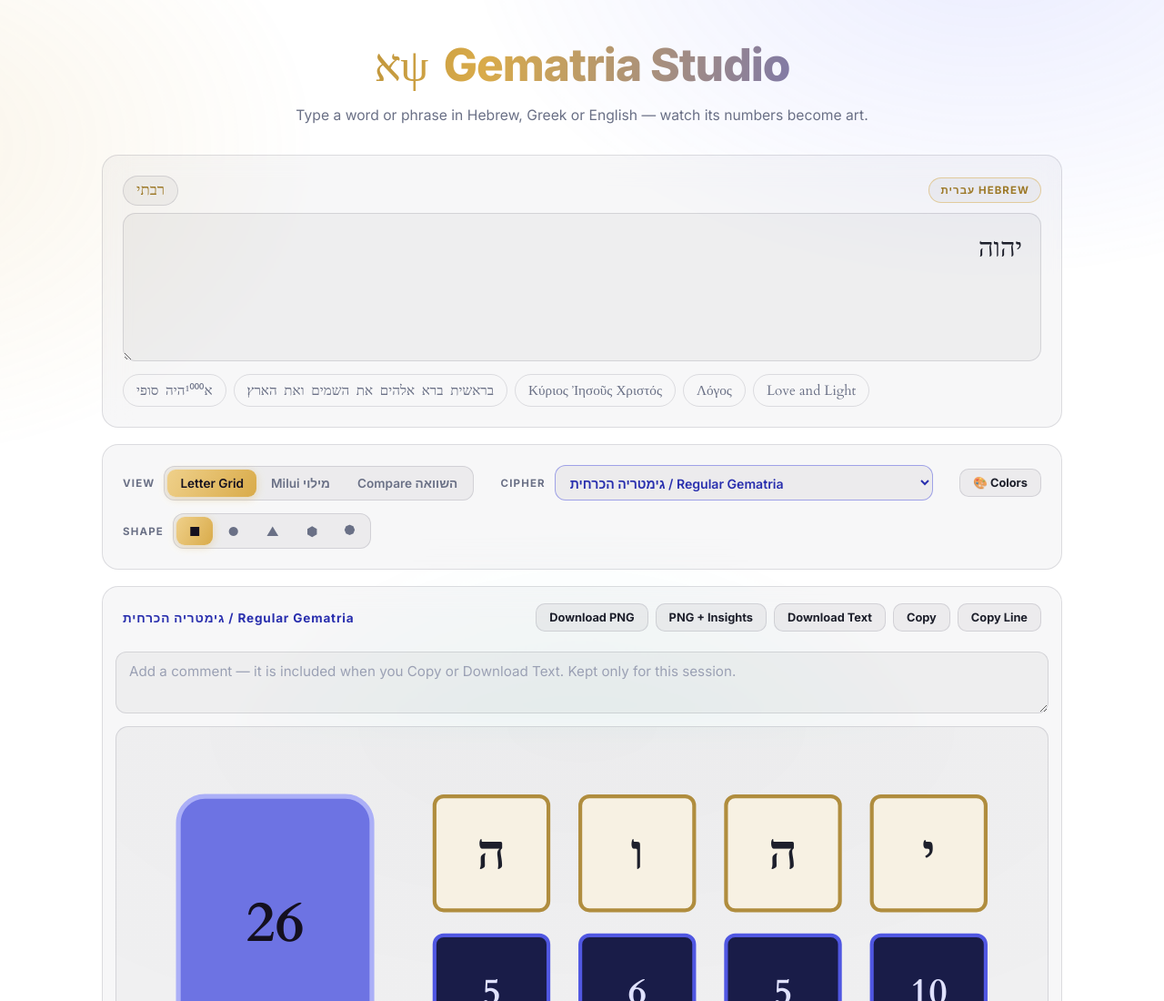
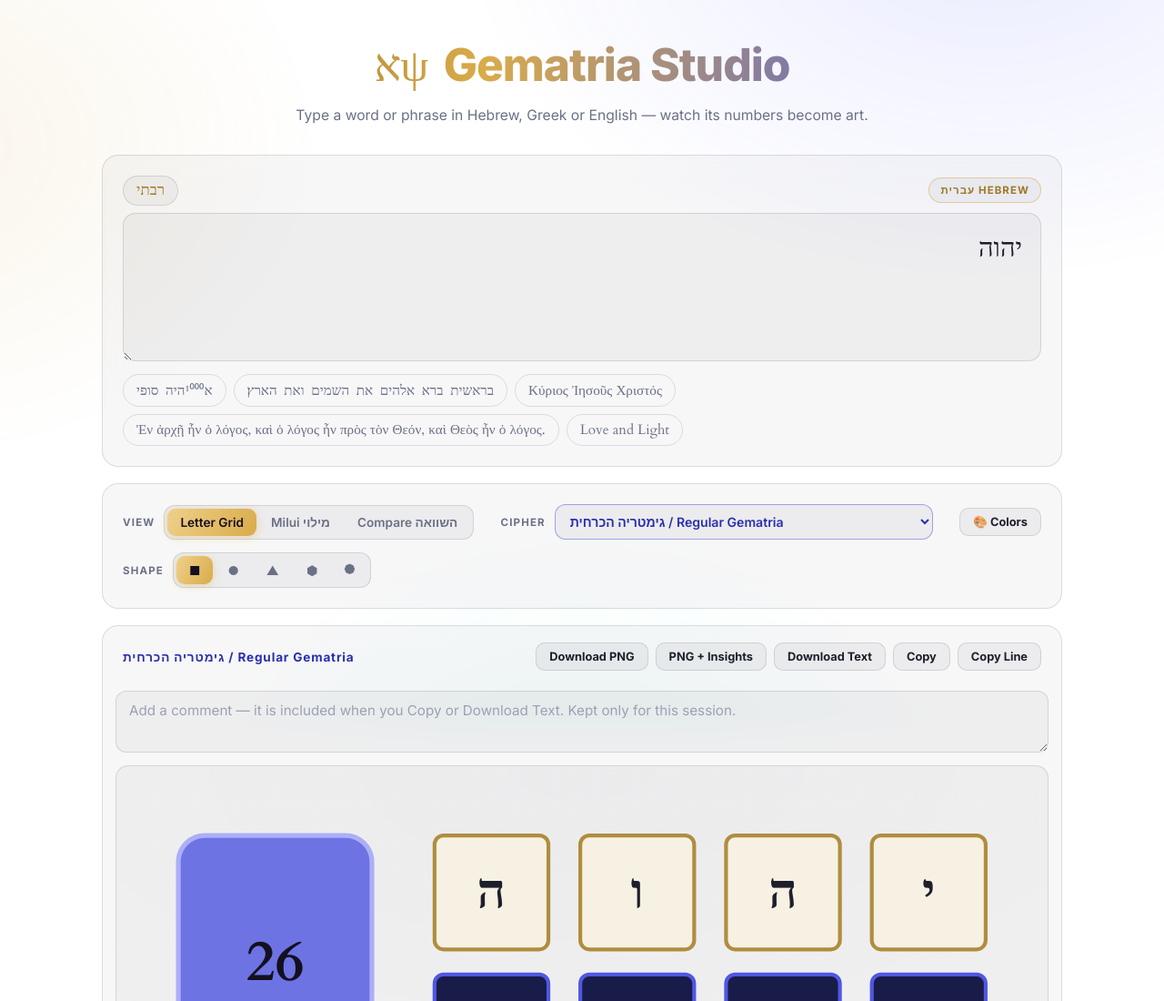
Before and after one commit to gemtorah/gematria, a plain HTML site: page index.html in a window 1280 px wide. Shown: the top 1100 px of the page at 91% size. Drawn offline with Linux system fonts and the light colour scheme; a web font is replaced by a local one.

Commit message:
Expand the Λόγος chip to the whole of John 1:1
Co-Authored-By: Claude Fable 5.1 <noreply@anthropic.com>
Claude-Session: https://claude.ai/code/session_01ARQVFzZt4cmEVxpRNgvS1A

```diff
--- a/index.html
+++ b/index.html
@@ -42,7 +42,7 @@
         <button class="chip" data-text="א¹⁰⁰⁰היה סופי">א¹⁰⁰⁰היה סופי</button>
         <button class="chip" data-text="בראשית ברא אלהים את השמים ואת הארץ׃">בראשית ברא אלהים את השמים ואת הארץ׃</button>
         <button class="chip" data-text="Κύριος Ἰησοῦς Χριστός">Κύριος Ἰησοῦς Χριστός</button>
-        <button class="chip" data-text="Λόγος">Λόγος</button>
+        <button class="chip" data-text="Ἐν ἀρχῇ ἦν ὁ λόγος, καὶ ὁ λόγος ἦν πρὸς τὸν Θεόν, καὶ Θεὸς ἦν ὁ λόγος.">Ἐν ἀρχῇ ἦν ὁ λόγος, καὶ ὁ λόγος ἦν πρὸς τὸν Θεόν, καὶ Θεὸς ἦν ὁ λόγος.</button>
         <button class="chip" data-text="Love and Light">Love and Light</button>
       </div>
     </section>
```
